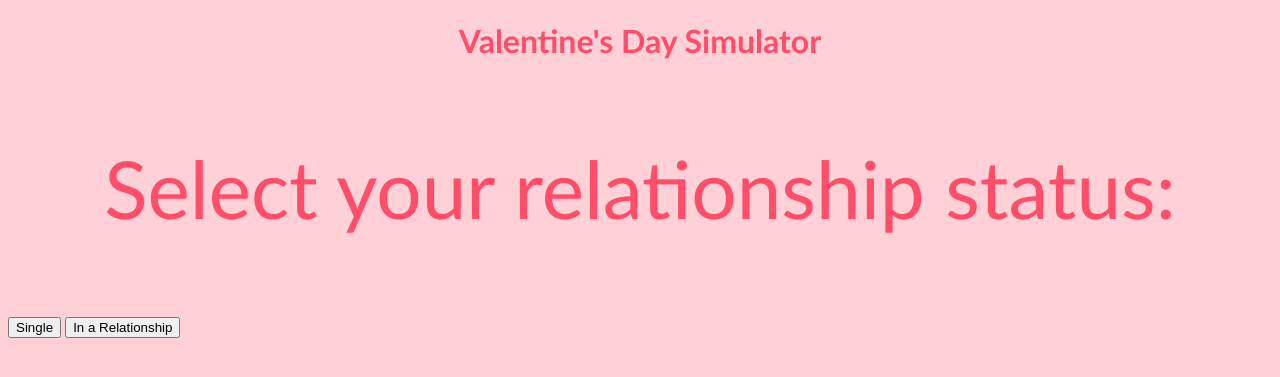
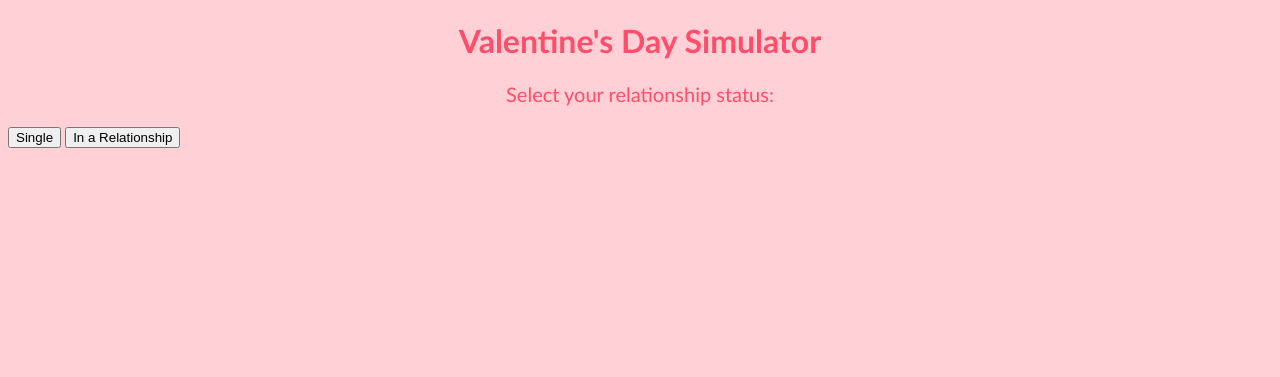
Before and after one commit to mathmaniac88/mathmaniac88.github.io, a Jekyll site: the page valentinesday.html, which Jekyll copies as it is, in a window 1280 px wide. Shown: the top 377 px of the page. Built offline with Jekyll 4.4.1, drawn with Linux system fonts in a browser that asks for light colours.

Commit message:
Update valentinesday.html

```diff
--- a/valentinesday.html
+++ b/valentinesday.html
@@ -6,7 +6,7 @@
 <style>
 body {
   background-color: #FFD1D6;
-  font-family: "Gill Sans";
+  font-family: "Trebuchet MS";
 }
 h1 {
   color: #ff4d6a;
@@ -15,7 +15,7 @@
 p {
   color: #ff4d6a;
   text-align: center;
-  font-size: 5em;
+  font-size: 20px;
 }
 </style>
 </head>
```
